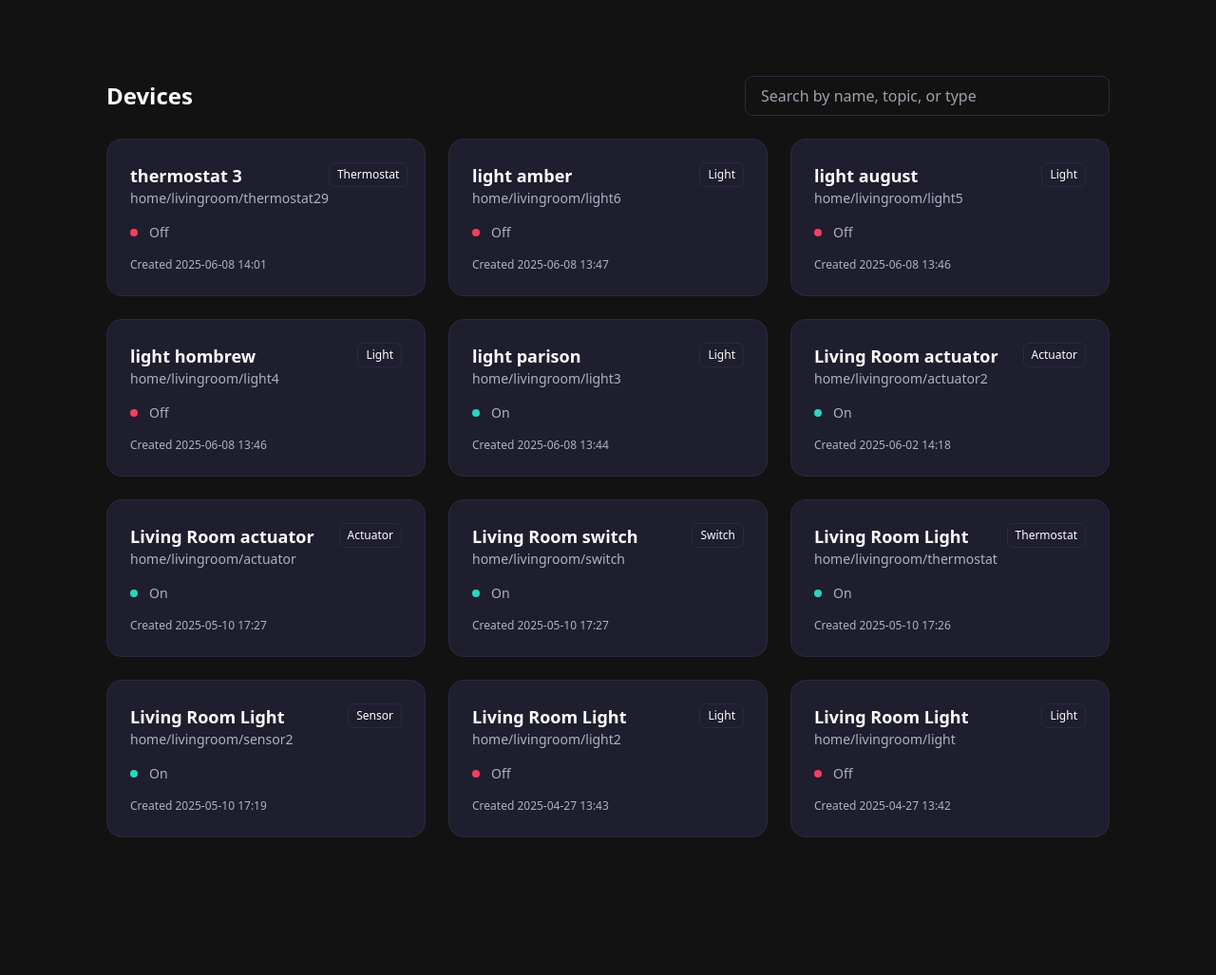
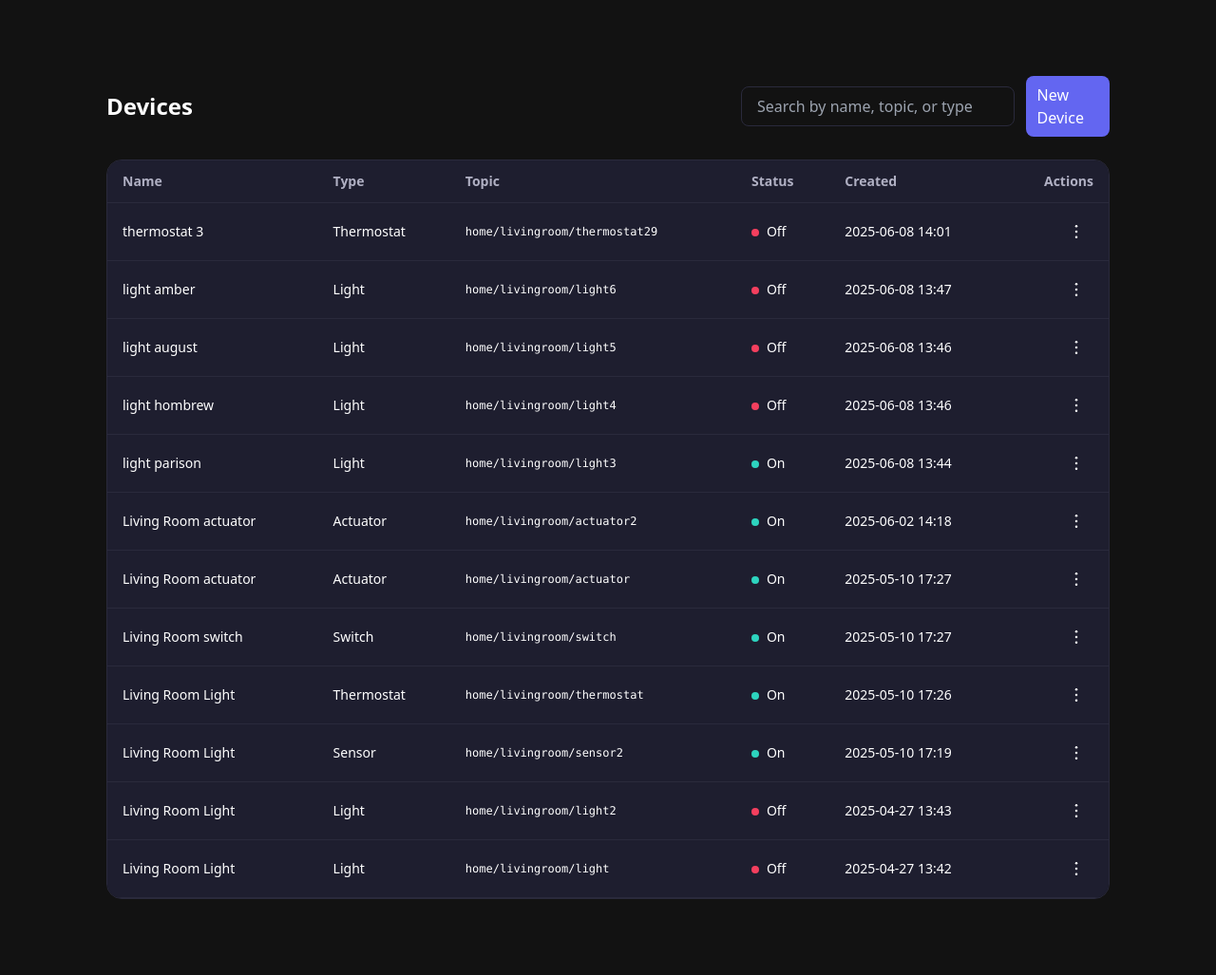
Before and after one commit to Mahislami/IoTHive, a Django app: page /devices/ in a window 1280 px wide. Shown: the part 63-1090 px from the top of the page at 95% size. Before the commit the page ends 945 px from the top, so only its background shows below. Run offline with Django 5.2, Linux system fonts and the light colour scheme; a user stored in the database is signed in; data comes from the database, SQL or seed files in the repository; both versions use the stored data as it was after the commit; parts of the project's set-up code (start-up, migrations or seed data) failed here and were passed over; some libraries are stand-ins or nearby versions.

Commit message:
Updating dashboard 2

```diff
--- a/backend/devices/permissions.py
+++ b/backend/devices/permissions.py
@@ -3,7 +3,6 @@ from django.core.exceptions import PermissionDenied
 def role_required(*allowed_roles):
     def decorator(view_func):
         def _wrapped(request, *args, **kwargs):
-            # Your UserProfile has no related_name, so it's `user.userprofile`
             role = getattr(getattr(request.user, 'userprofile', None), 'role', 'visitor')
             if role in allowed_roles:
                 return view_func(request, *args, **kwargs)
--- a/backend/devices/templates/devices/list.html
+++ b/backend/devices/templates/devices/list.html
@@ -1,9 +1,11 @@
-{% extends "base.html" %} {# or include your Tailwind + :root directly #}
+{% extends "base.html" %}
+{% block title %}Devices{% endblock %}
 {% block content %}
 <div class="max-w-6xl mx-auto px-6 py-10">
 
   <div class="flex items-center justify-between mb-6">
     <h1 class="text-2xl font-bold">Devices</h1>
+    <div class="flex items-center gap-3">
       <form method="get" class="w-full max-w-sm">
         <input name="q" value="{{ request.GET.q }}"
                class="w-full px-4 py-2 border border-[color:var(--border)] bg-[color:var(--bg-base)]
@@ -11,58 +13,86 @@
                       focus:ring-[color:var(--accent-primary)]"
                placeholder="Search by name, topic, or type">
       </form>
+      {% if request.user.userprofile.role in "admin operator" %}
+      <a href="{% url 'devices:create' %}"
+         class="px-3 py-2 rounded-lg bg-[color:var(--accent-primary)] text-white hover:bg-indigo-700">
+        New Device
+      </a>
+      {% endif %}
+    </div>
   </div>
 
-  <section class="grid gap-6 md:grid-cols-2 lg:grid-cols-3">
+  <div class="overflow-hidden rounded-2xl border border-[color:var(--border)]">
+    <table class="min-w-full bg-[color:var(--surface)] text-sm">
+      <thead class="text-left text-[color:var(--text-secondary)] border-b border-[color:var(--border)]">
+        <tr>
+          <th class="px-4 py-3">Name</th>
+          <th class="px-4 py-3">Type</th>
+          <th class="px-4 py-3">Topic</th>
+          <th class="px-4 py-3">Status</th>
+          <th class="px-4 py-3">Created</th>
+          <th class="px-4 py-3 text-right">Actions</th>
+        </tr>
+      </thead>
+      <tbody>
         {% for d in devices %}
-      <a href="{% url 'app:devices_detail' d.pk %}"
-         class="block bg-[color:var(--surface)] border border-[color:var(--border)] rounded-2xl p-6
-                hover:border-[color:var(--accent-primary)] transition">
-        <div class="flex items-start justify-between">
-          <div>
-            <h3 class="text-lg font-semibold">{{ d.name }}</h3>
-            <p class="text-sm text-[color:var(--text-secondary)]">{{ d.topic }}</p>
+          <tr class="border-b border-[color:var(--border)] hover:bg-[color:var(--bg-base)]">
+            <td class="px-4 py-3">
+              <a class="hover:underline" href="{% url 'devices:detail' d.pk %}">{{ d.name }}</a>
+            </td>
+            <td class="px-4 py-3">{{ d.get_device_type_display }}</td>
+            <td class="px-4 py-3 font-mono text-xs">{{ d.topic }}</td>
+            <td class="px-4 py-3">
+              {% if d.status %}
+                <span class="w-2 h-2 inline-block rounded-full bg-[color:var(--accent-success)] mr-2"></span>On
+              {% else %}
+                <span class="w-2 h-2 inline-block rounded-full bg-[color:var(--accent-error)] mr-2"></span>Off
+              {% endif %}
+            </td>
+            <td class="px-4 py-3">{{ d.created_at|date:"Y-m-d H:i" }}</td>
+            <td class="px-4 py-3">
+              <div class="flex justify-end">
+                <details class="relative">
+                  <summary class="list-none cursor-pointer rounded-md p-2 hover:bg-[color:var(--bg-base)]">
+                    <!-- vertical dots -->
+                    <svg xmlns="http://www.w3.org/2000/svg" class="h-5 w-5" viewBox="0 0 24 24" fill="currentColor">
+                      <circle cx="12" cy="5" r="1.5"></circle>
+                      <circle cx="12" cy="12" r="1.5"></circle>
+                      <circle cx="12" cy="19" r="1.5"></circle>
+                    </svg>
+                  </summary>
+                  <ul class="absolute right-0 mt-2 w-44 rounded-xl border border-[color:var(--border)]
+                             bg-[color:var(--surface)] shadow-lg z-10">
+                    <li>
+                      <a href="{% url 'devices:detail' d.pk %}"
+                         class="block px-4 py-2 hover:bg-[color:var(--bg-base)]">Open</a>
+                    </li>
+                    {% if request.user.userprofile.role in "admin operator" %}
+                    <li class="border-t border-[color:var(--border)]">
+                      <a href="{% url 'devices:edit' d.pk %}"
+                         class="block px-4 py-2 hover:bg-[color:var(--bg-base)]">Edit</a>
+                    </li>
+                    <li class="border-t border-[color:var(--border)]">
+                      <form method="post" action="{% url 'devices:delete' d.pk %}"
+                            onsubmit="return confirm('Delete {{ d.name }}?');">
+                        {% csrf_token %}
+                        <button type="submit"
+                                class="w-full text-left px-4 py-2 text-[color:var(--accent-error)] hover:bg-[color:var(--bg-base)]">
+                          Delete
+                        </button>
+                      </form>
+                    </li>
+                    {% endif %}
+                  </ul>
+                </details>
               </div>
-          <span class="text-xs px-2 py-1 rounded-md border border-[color:var(--border)]">
-            {{ d.get_device_type_display }}
-          </span>
+            </td>
+          </tr>
+        {% empty %}
+          <tr><td colspan="6" class="px-4 py-6 text-[color:var(--text-secondary)]">No devices.</td></tr>
+        {% endfor %}
+      </tbody>
+    </table>
   </div>
-
-        <div class="mt-4 flex items-center gap-3">
-          {% if d.status %}
-            <span class="w-2 h-2 rounded-full bg-[color:var(--accent-success)]"></span>
-            <span class="text-sm text-[color:var(--text-secondary)]">On</span>
-          {% else %}
-            <span class="w-2 h-2 rounded-full bg-[color:var(--accent-error)]"></span>
-            <span class="text-sm text-[color:var(--text-secondary)]">Off</span>
-          {% endif %}
-        </div>
-
-        <p class="mt-4 text-xs text-[color:var(--text-secondary)]">
-          Created {{ d.created_at|date:"Y-m-d H:i" }}
-        </p>
-      </a>
-    {% empty %}
-      <div class="col-span-full text-[color:var(--text-secondary)]">
-        No devices found.
-      </div>
-    {% endfor %}
-  </section>
-
-  {% if is_paginated %}
-    <div class="mt-8 flex items-center gap-2">
-      {% if page_obj.has_previous %}
-        <a class="px-3 py-1 rounded-lg border border-[color:var(--border)]"
-           href="?page={{ page_obj.previous_page_number }}{% if request.GET.q %}&q={{ request.GET.q }}{% endif %}">Prev</a>
-      {% endif %}
-      <span class="text-sm text-[color:var(--text-secondary)]">
-        Page {{ page_obj.number }} of {{ paginator.num_pages }}
-      </span>
-      {% if page_obj.has_next %}
-        <a class="px-3 py-1 rounded-lg border border-[color:var(--border)]"
-           href="?page={{ page_obj.next_page_number }}{% if request.GET.q %}&q={{ request.GET.q }}{% endif %}">Next</a>
-      {% endif %}
-    </div>
-  {% endif %}
 </div>
 {% endblock %}
--- a/backend/devices/urls.py
+++ b/backend/devices/urls.py
@@ -1,7 +1,8 @@
 # backend/devices/urls.py
 
 from django.urls import path
-from .views import DeviceCreateView, DeviceListView, register_device_view, signup_view, dashboard_view
+from .views import DeviceListView, DeviceDetailView, DeviceCreateView, DeviceUpdateView, \
+    device_delete, signup_view, dashboard_view
 from .views import (
     DeviceListView, DeviceDetailView,
     UserListView, UserDetailView,
@@ -11,10 +12,13 @@ app_name = "devices"
 
 urlpatterns = [
     path('create/', DeviceCreateView.as_view(), name='device-create'),
-    path('', DeviceListView.as_view(), name='device-list'),
-    path('register/', register_device_view, name='register_device'),  # new web form route
     path('signup/', signup_view, name='signup'),
     path('dashboard/', dashboard_view, name='dashboard'),
     path("devices/", DeviceListView.as_view(), name="list"),
     path("devices/<int:pk>/", DeviceDetailView.as_view(), name="devices_detail"),
+    path("", DeviceListView.as_view(), name="list"),
+    path("create/", DeviceCreateView.as_view(), name="create"),
+    path("<int:pk>/", DeviceDetailView.as_view(), name="detail"),
+    path("<int:pk>/edit/", DeviceUpdateView.as_view(), name="edit"),
+    path("<int:pk>/delete/", device_delete, name="delete"),
 ]
--- a/backend/devices/views.py
+++ b/backend/devices/views.py
@@ -1,4 +1,4 @@
-from django.shortcuts import render, redirect
+from django.shortcuts import render, redirect, get_object_or_404
 from django.contrib.auth.decorators import login_required
 from rest_framework import generics
 from .models import Device
@@ -13,8 +13,18 @@ from django.contrib.auth.models import User
 from django.views.generic import ListView, DetailView
 import json
 from .models import Device, UserProfile
-from .permissions import role_required
+from users.permissions import role_required
 from django.urls import reverse
+from django.views.generic import ListView, DetailView, CreateView, UpdateView
+from django.db.models import Q
+from django.urls import reverse_lazy
+from django.contrib import messages
+
+
+from .models import Device
+from .forms import DeviceForm
+from .permissions import role_required  # or from users.permissions import role_required
+
 
 # Existing API views
 class DeviceCreateView(generics.CreateAPIView):
@@ -26,16 +36,65 @@ class DeviceListView(generics.ListAPIView):
     serializer_class = DeviceSerializer
 
 # New form-based device registration view
+@method_decorator(login_required, name="dispatch")
+class DeviceListView(ListView):
+    model = Device
+    template_name = "devices/list.html"
+    context_object_name = "devices"
+    paginate_by = 20
+    ordering = ["-created_at"]
+
+    def get_queryset(self):
+        qs = super().get_queryset()
+        q = self.request.GET.get("q")
+        if q:
+            qs = qs.filter(
+                Q(name__icontains=q) |
+                Q(topic__icontains=q) |
+                Q(device_type__icontains=q)
+            )
+        return qs
+
+
+@method_decorator(login_required, name="dispatch")
+class DeviceDetailView(DetailView):
+    model = Device
+    template_name = "devices/detail.html"
+    context_object_name = "device"
+
+    def get_context_data(self, **kwargs):
+        ctx = super().get_context_data(**kwargs)
+        meta = self.object.metadata or {}
+        ctx["metadata_pretty"] = json.dumps(meta, indent=2, ensure_ascii=False)
+        return ctx
+
+
+@method_decorator([login_required, role_required("admin", "operator")], name="dispatch")
+class DeviceCreateView(CreateView):
+    model = Device
+    form_class = DeviceForm
+    template_name = "devices/edit.html"
+    success_url = reverse_lazy("devices:list")
+
+
+@method_decorator([login_required, role_required("admin", "operator")], name="dispatch")
+class DeviceUpdateView(UpdateView):
+    model = Device
+    form_class = DeviceForm
+    template_name = "devices/edit.html"
+    success_url = reverse_lazy("devices:list")
+
+
 @login_required
-def register_device_view(request):
-    if request.method == 'POST':
-        form = DeviceForm(request.POST)
-        if form.is_valid():
-            form.save()
-            return redirect('register_device')
-    else:
-        form = DeviceForm()
-    return render(request, 'register_device.html', {'form': form})
+@role_required("admin", "operator")
+def device_delete(request, pk):
+    device = get_object_or_404(Device, pk=pk)
+    if request.method == "POST":
+        device.delete()
+        messages.success(request, "Device deleted.")
+        return redirect("devices:list")
+    # Fallback confirm if someone GETs the URL
+    return render(request, "devices/confirm_delete.html", {"device": device})
 
 def signup_view(request):
     if request.method == 'POST':
@@ -43,7 +102,6 @@ def signup_view(request):
         if form.is_valid():
             user = form.save(commit=False)
             user.set_password(form.cleaned_data['password'])
-            print("DDddlllllllaallalMMMNN")
             user.save()
 
             # set role on profile (create or update)
@@ -72,7 +130,7 @@ def dashboard_view(request):
         {
             "key": "grafana",
             "label": "Grafana Dashboard",
-            "href": "https://grafana.example.com",  # TODO: replace
+            "href": "http://localhost:3000/login",  # TODO: replace
             "desc": "View metrics and charts",
             "icon": "activity",
         }
@@ -86,6 +144,12 @@ def dashboard_view(request):
             "desc": "Add, remove, or edit devices",
             "icon": "cpu",
         })
+        menu.insert(1, {  # 👈 NEW: New Device card
+            "key": "device_new",
+            "label": "New Device",
+            "href": reverse("devices:create"),
+            "desc": "Create a new device",
+        })
 
     if role == "admin":
         menu.append({
@@ -93,6 +157,12 @@ def dashboard_view(request):
             "label": "Manage Users",
             "href": reverse("users:list"),
             "desc": "Create, disable, or edit users",
+        })
+        menu.append({     # 👈 NEW: New User card
+            "key": "user_new",
+            "label": "New User",
+            "href": reverse("users:create"),
+            "desc": "Create a new user",
         })
 
     context = {
--- a/backend/users/urls.py
+++ b/backend/users/urls.py
@@ -1,5 +1,5 @@
 from django.urls import path
-from .views import UserListView, UserDetailView, UserUpdateView, user_delete
+from .views import UserListView, UserDetailView, UserUpdateView, user_delete, UserCreateView
 
 app_name = "users"
 
@@ -8,4 +8,5 @@ urlpatterns = [
     path("<int:pk>/", UserDetailView.as_view(), name="detail"),
     path("<int:pk>/edit/", UserUpdateView.as_view(), name="edit"),
     path("<int:pk>/delete/", user_delete, name="delete"),
+    path("create/", UserCreateView.as_view(), name="create"),
 ]
```
Also changed, not shown: backend/devices/forms.py (+24 -1 lines), backend/devices/templates/devices/confirm_delete.html (added, +15 -0 lines), backend/devices/templates/devices/detail.html (+13 -1 lines), backend/devices/templates/devices/edit.html (added, +50 -0 lines), backend/users/forms.py (+40 -0 lines), backend/users/templates/users/create.html (added, +50 -0 lines), backend/users/templates/users/list.html (+31 -5 lines), backend/users/views.py (+8 -0 lines), backend/db.sqlite3. Lines whose indentation alone changed are shown as unchanged.
